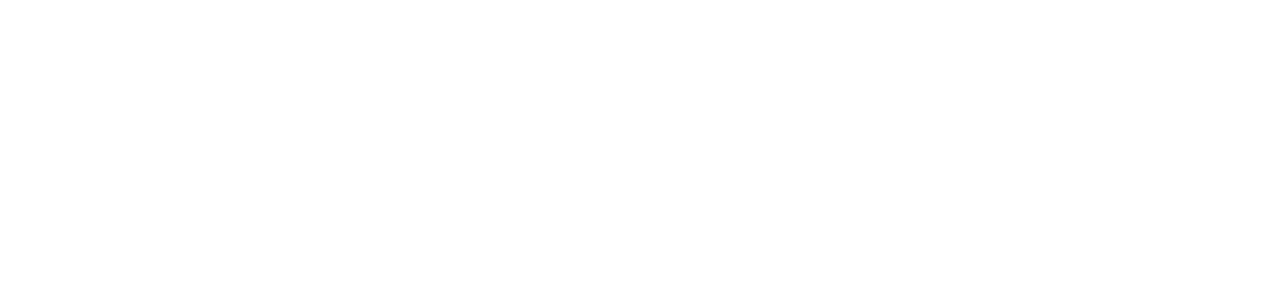
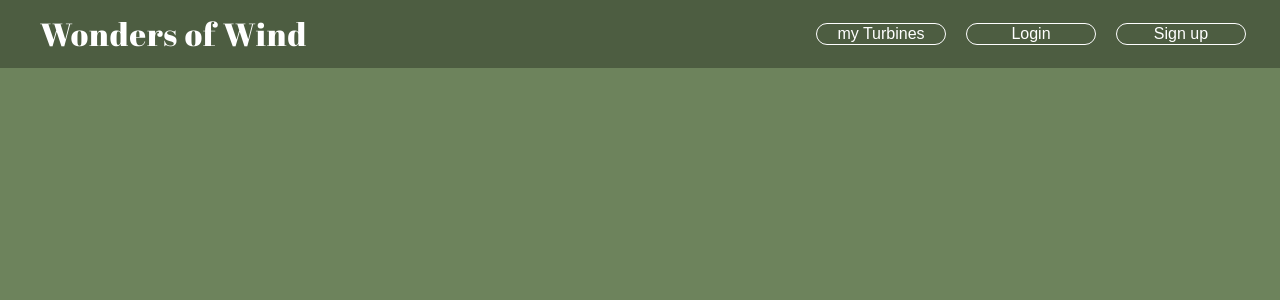
Before and after one commit to T1mTop1a/team_project_wonders_of_wind, a React (Create React App) app in the folder frontend/: page /viewTurbines in a window 1280 px wide. Before the commit this address had no page. Shown: the top 300 px of the page. Built offline with nearby package versions, Linux system fonts and the light colour scheme.

Commit message:
added viewTurbines page

```diff
--- a/frontend/src/App.js
+++ b/frontend/src/App.js
@@ -7,8 +7,8 @@
 import SignUp from "./pages/signup";
 import LogIn from "./pages/login";
 import EditTurbine from "./pages/EditTurbine";
+import ViewTurbines from "./pages/viewTurbines";
 
-//var moment = require('moment-timezone');
 
 function App() {
   return (
@@ -19,6 +19,7 @@
         <Route exact path="/signup" exact element={<SignUp />} />
         <Route exact path="/login" exact element={<LogIn />} />
         <Route exact path="/editTurbine" exact element={<EditTurbine />} />
+        <Route exact path="/viewTurbines" exact element={<ViewTurbines />} />
       </Routes>
     </Router>
   );
--- a/frontend/src/pages/home.js
+++ b/frontend/src/pages/home.js
@@ -25,6 +25,9 @@
               {appName}
             </Button>
           </Link>
+          <Link to="/viewTurbines">
+            <Button class="linkBoxes">my Turbines </Button>
+          </Link>
           <Link to="/login">
             <Button class="linkBoxes">Login </Button>
           </Link>
--- /dev/null
+++ b/frontend/src/pages/viewTurbines.js
@@ -0,0 +1,26 @@
+import Header from "./home.js";
+import React from "react";
+
+
+const ViewTurbines = () => {
+
+
+    return (
+            <div className="base">
+            <Header />
+            </div>
+
+
+
+
+
+
+
+
+
+        )
+    }
+
+
+
+export default ViewTurbines;
```
Also changed, not shown: frontend/src/pages/css/viewTurbines.css (added).
